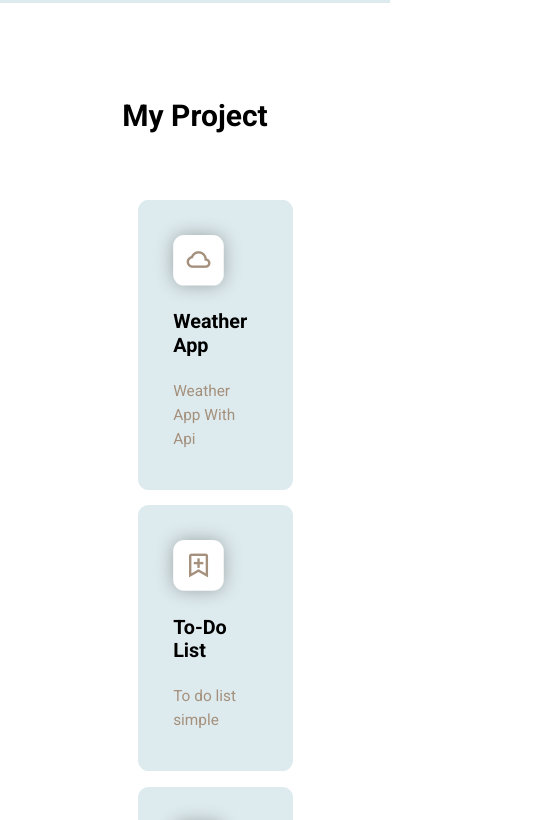
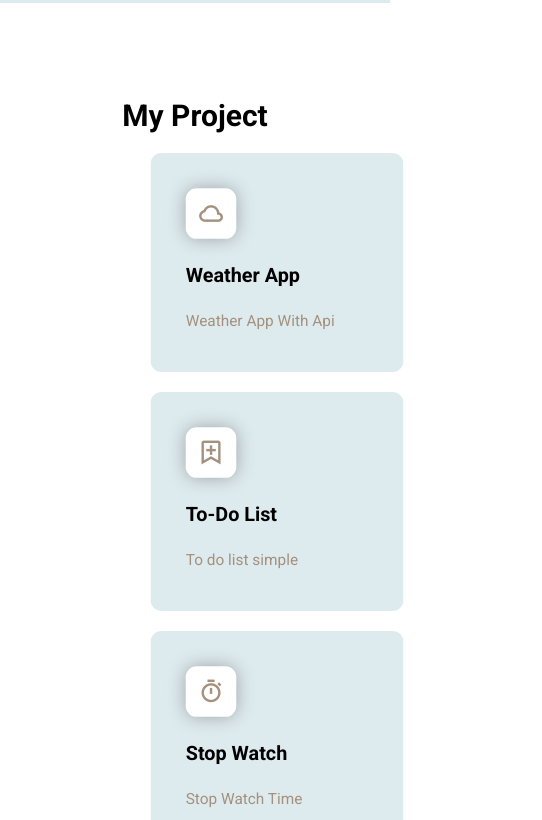
Before and after one commit to Rizqi-noor-fauzan/Rizqi-noor-fauzan.github.io, a plain HTML site: page index.html in a window 390 px wide. Shown: the part 760-1580 px from the top of the page, 542 px wide, since content can reach past the window. Drawn offline with nearby package versions, Linux system fonts and the light colour scheme.

Commit message:
Update style.css
supaya lebih besar pas di hp projectnya

```diff
--- a/style.css
+++ b/style.css
@@ -439,7 +439,7 @@ footer .bottom .links a {
   }
 
   .project .project-items {
-    width: 100%;
+    margin: auto;
   }
 
   .about .left img {
```
